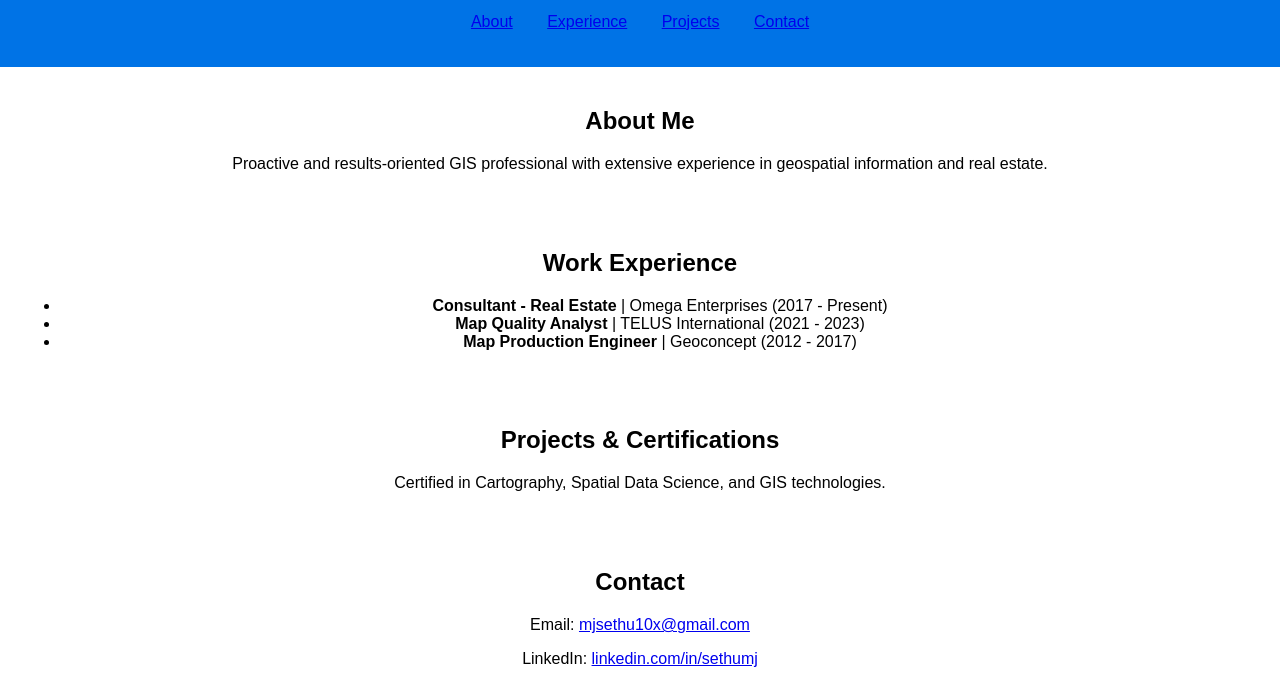
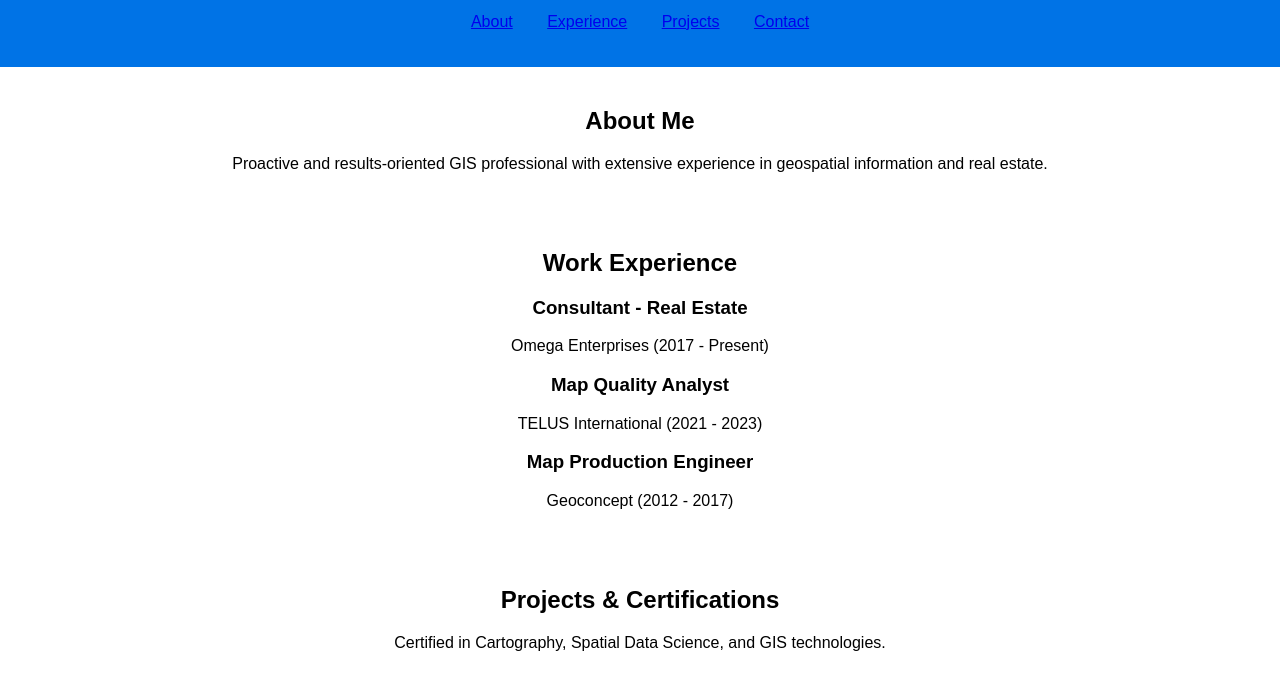
Before and after one commit to mjsethu10/portfolio, a plain HTML site: page index.html in a window 1280 px wide. Shown: the part 121-800 px from the top of the page. Drawn offline with Linux system fonts and the light colour scheme.

Commit message:
enhanced index.html

```diff
--- a/index.html
+++ b/index.html
@@ -8,6 +8,7 @@
 </head>
 <body>
     <header>
+        <div class="hero">
             <h1>Sethu Madhavan J</h1>
             <p>GIS Professional | Real Estate Consultant | Map Production Engineer</p>
             <nav>
@@ -18,28 +19,36 @@
                     <li><a href="#contact">Contact</a></li>
                 </ul>
             </nav>
+        </div>
     </header>
 
-    <section id="about">
+    <section id="about" class="section">
         <h2>About Me</h2>
         <p>Proactive and results-oriented GIS professional with extensive experience in geospatial information and real estate.</p>
     </section>
 
-    <section id="experience">
+    <section id="experience" class="section">
         <h2>Work Experience</h2>
-        <ul>
-            <li><strong>Consultant - Real Estate</strong> | Omega Enterprises (2017 - Present)</li>
-            <li><strong>Map Quality Analyst</strong> | TELUS International (2021 - 2023)</li>
-            <li><strong>Map Production Engineer</strong> | Geoconcept (2012 -  2017)</li>
-        </ul>
+        <div class="card">
+            <h3>Consultant - Real Estate</h3>
+            <p>Omega Enterprises (2017 - Present)</p>
+        </div>
+        <div class="card">
+            <h3>Map Quality Analyst</h3>
+            <p>TELUS International (2021 - 2023)</p>
+        </div>
+        <div class="card">
+            <h3>Map Production Engineer</h3>
+            <p>Geoconcept (2012 - 2017)</p>
+        </div>
     </section>
 
-    <section id="projects">
+    <section id="projects" class="section">
         <h2>Projects & Certifications</h2>
         <p>Certified in Cartography, Spatial Data Science, and GIS technologies.</p>
     </section>
 
-    <section id="contact">
+    <section id="contact" class="section">
         <h2>Contact</h2>
         <p>Email: <a href="mailto:mjsethu10x@gmail.com">mjsethu10x@gmail.com</a></p>
         <p>LinkedIn: <a href="https://linkedin.com/in/sethumj">linkedin.com/in/sethumj</a></p>
```
Lines whose indentation alone changed are shown as unchanged.
